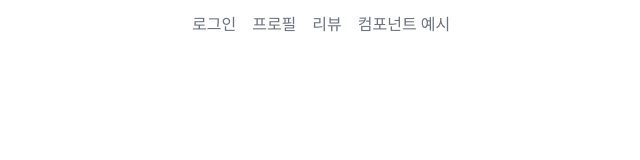
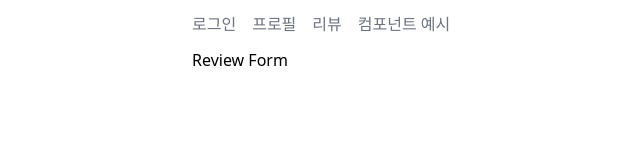
Before and after one commit to BACKHAERANI/myproj-react, a React (Create React App) app: page /reviews/new in a window 1280 px wide. Before the commit this address had no page. Shown: the top 160 px of the page, without its empty margins (248-888 px from the left). Built offline with nearby package versions, Linux system fonts and the light colour scheme.

Commit message:
ReivewForm 형태 구현

```diff
--- a/src/App.js
+++ b/src/App.js
@@ -5,6 +5,7 @@ import { Route, Routes, Navigate } from 'react-router-dom';
 import TopNav from 'components/TopNav';
 import 'App.css';
 import Components from 'pages/examples/Components';
+import ReviewForm from 'pages/reviews/ReviewForm';
 
 function App() {
   return (
@@ -15,6 +16,7 @@ function App() {
         <Route path="/accounts/login" element={<Login />} />
         <Route path="/accounts/profile" element={<Profile />} />
         <Route path="/reviews/" element={<ReviewList />} />
+        <Route path="/reviews/new/" element={<ReviewForm />} />
         <Route path="/examples/components/" element={<Components />} />
       </Routes>
     </div>
--- /dev/null
+++ b/src/pages/reviews/ReviewForm.jsx
@@ -0,0 +1,9 @@
+function ReviewForm() {
+  return (
+    <div>
+      <h2>Review Form</h2>
+    </div>
+  );
+}
+
+export default ReviewForm;
```
